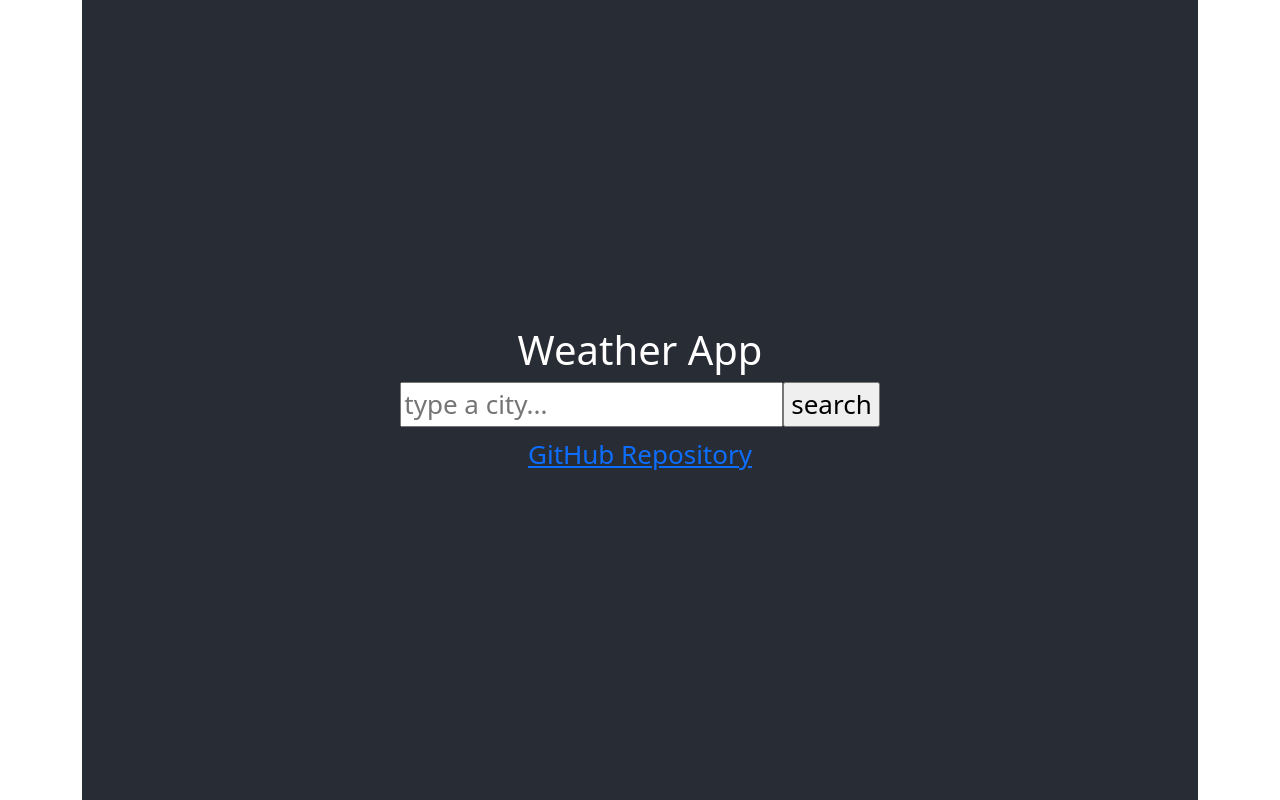
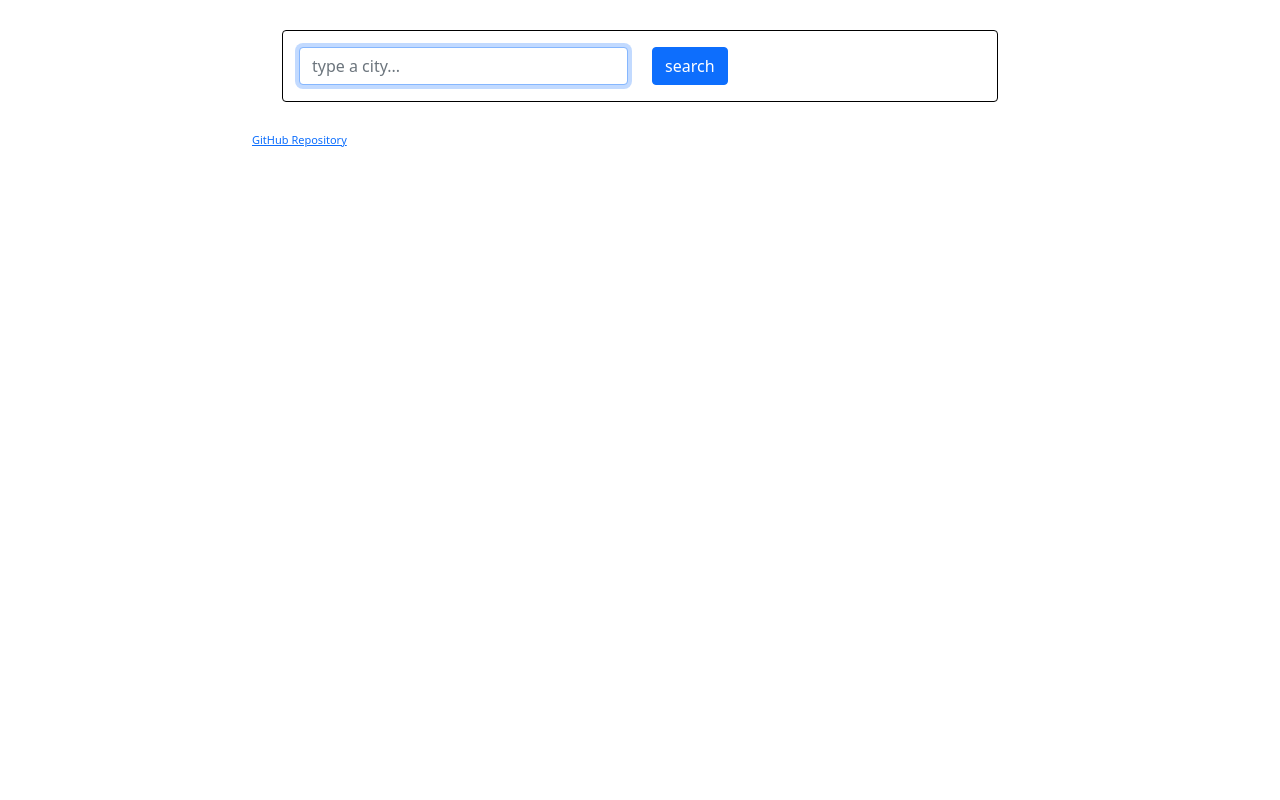
Before and after one commit to lfinkbiner/react-weather, a React (Create React App) app: page / in a window 1280 px wide. Built offline with nearby package versions, Linux system fonts and the light colour scheme.

Commit message:
added css

```diff
--- a/src/App.css
+++ b/src/App.css
@@ -1,5 +1,11 @@
 .App {
-  text-align: center;
+  max-width: 800px;
+  margin: 30px auto;
+}
+
+.App-footer {
+  font-size: 11px;
+  margin: 10px 0;
 }
 
 .App-logo {
--- a/src/App.js
+++ b/src/App.js
@@ -7,11 +7,10 @@ function App() {
   return (
     <div className="App">
       <div className="container">
-      <header className="App-header">
-        <h1>Weather App</h1>
         <Search />
+      <footer className="App-footer">
         <a href="https://github.com/lfinkbiner/react-weather">GitHub Repository</a>
-      </header>
+      </footer>
       </div>
     </div>
   );
--- a/src/weather.css
+++ b/src/weather.css
@@ -1,4 +1,31 @@
+.weather {
+  max-width: 100%;
+  border: 1px solid black;
+  padding: 16px;
+  margin: 30px;
+  border-radius: 4px;
+}
+
+.form {
+  margin-bottom: 20px;
+}
+h2 {
+  text-align: left;
+}
 ul {
+  margin: 0;
+  padding: 0;
   list-style-type: none;
   text-align: left;
 }
+
+.temp {
+  font-size: 55px;
+  line-height: 50px;
+}
+
+.unit {
+  font-size: 16px;
+  position: relative;
+  top: -26px;
+}
--- a/src/weather.js
+++ b/src/weather.js
@@ -11,12 +11,32 @@ export default function Search(props) {
     let city = response.data.name;
     let wind = response.data.wind.speed;
     let humidity = response.data.main.humidity;
-    setMessage(<ul>
-    <li>{city}</li>
-    <li>Temperature: {temp}°C</li>
-    <li>Wind: {wind}km/hr</li>
-    <li>Humidity: {humidity}%</li>
-    </ul>);
+    setMessage(<div className="message">
+      <div className="row">
+        <div className="col6">
+          <ul>
+            <li><h2>{city}</h2></li>
+            <li>Date</li>
+            <li>Condition</li>
+          </ul>
+        </div>
+        <div className="col 6">
+        </div>
+      </div>
+      <div className="row mt-3">
+      <div className="col 6">
+        <img
+        src="https://ssl.gstatic.com/onebox/weather/64/partly_cloudy.png"
+        alt="Mostly Cloudy"/>
+        <span className="temp">{temp}</span>
+        <span className="unit">°C|F</span>
+        </div>
+    <div className="col 6">
+      <ul>
+        <li>
+          Wind: {wind}km/hr</li>
+          <li>
+            Humidity: {humidity}%</li></ul></div></div></div>);
   }
 
   function handleSubmit(event) {
@@ -30,14 +50,16 @@ export default function Search(props) {
   }
   let form = (
     <form onSubmit={handleSubmit}>
-      <input type="search" placeholder="type a city..." onChange={updateCity} />
-      <input type="submit" value="search" />
+      <div className="row">
+      <div className="col 9"><input type="search" placeholder="type a city..." className="form-control" autoFocus="on" onChange={updateCity} /></div>
+      <div className="col 3"><input type="submit" value="search" className="btn btn-primary"/></div>
+      </div>
     </form>
   );
   return (
     <div className="weather">
       {form}
-      <h2>{message}</h2>
+      {message}
     </div>
   );
 }
```
